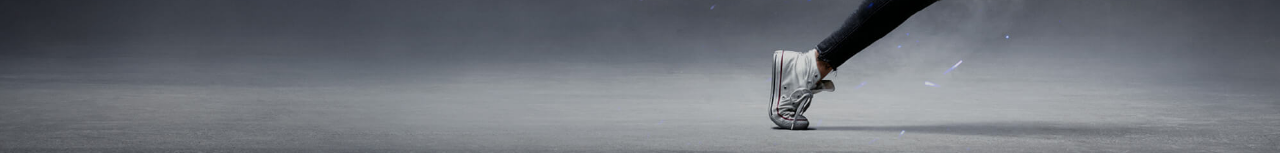
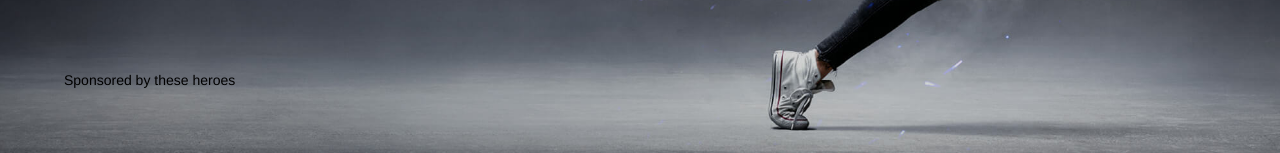
Before and after one commit to JessiePham/VR-Event, a plain HTML site: page index.html in a window 1280 px wide. Shown: the part 652-805 px from the top of the page. Drawn offline with Linux system fonts and the light colour scheme.

Commit message:
Added new sponsors div class

```diff
--- a/index.html
+++ b/index.html
@@ -27,9 +27,12 @@
             everything there is to know about the ubiquitous lorem ipsum
             passage.
           </p>
-        </div>
       </div>
       <!-- End of LANDING-->
+      <div class="sponsors">
+        <p>Sponsored by these heroes</p>
+
+      </div>
     </div>
     <!-- End of NEST -->
   </body>
```
